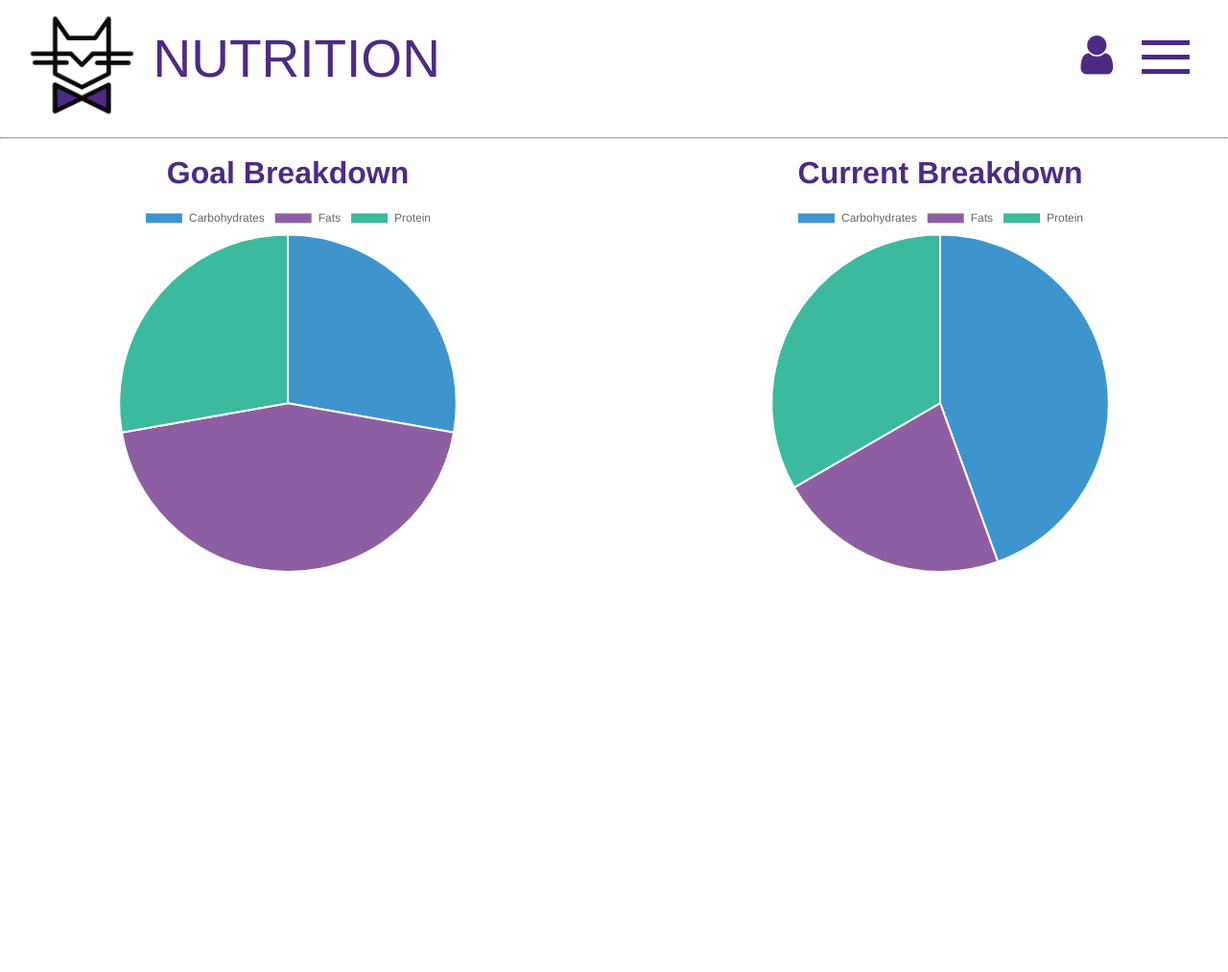
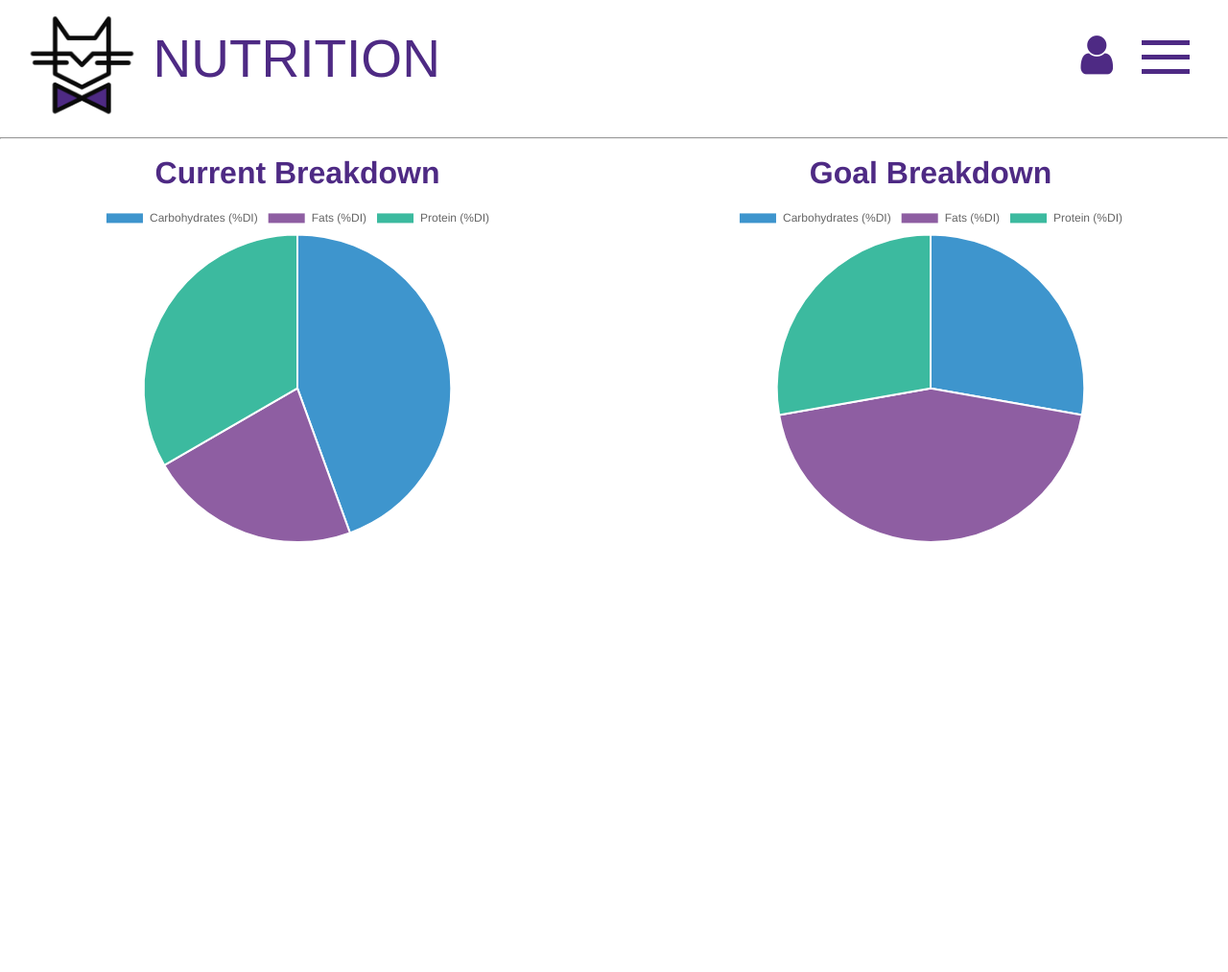
Before and after one commit to twoolardFreelance/healthycare, a PHP site: page /nutrition.html in a window 1280 px wide. Shown: the whole page at 96% size. Run offline with PHP 8.4, Linux system fonts and the light colour scheme; some libraries are stand-ins or nearby versions.

Commit message:
on a prayer

```diff
--- a/css/forms.css
+++ b/css/forms.css
@@ -86,7 +86,7 @@ h2 {
 /* TABS */
 
 a.inactive {
-  color: #cccccc;
+  color:black;
 }
 
 h2.active {
--- a/css/styling.css
+++ b/css/styling.css
@@ -388,15 +388,15 @@ hr {
 }
 
 .charta-container {
-  float: left;
-  width : 600px;
-  height: 800px;
+  float: right;
+  width : 620px;
+  height: 600px;
 }
 
 .chartb-container {
-  float: right;
-  width: 600px;
-  height: 800px;
+  float: left;
+  width: 620px;
+  height: 600px;
 }
 
 .main_text{
@@ -553,3 +553,7 @@ color: #808080;
 text-align: left;
 text-decoration:none;
 }
+
+.bottom-writing {
+  position: relative;
+  bottom: 140px; }
--- a/js/pie.js
+++ b/js/pie.js
@@ -2,7 +2,7 @@ var nutritionCanvas_a, nutritionData_a, pieChart_a, chartOptions_a;
 var nutritionCanvas_b, nutritionData_b, pieChart_b, chartOptions_b;
 
 nutritionData_a = {
-  labels: ["Carbohydrates","Fats","Protein"],
+  labels: ["Carbohydrates (%DI)","Fats (%DI)","Protein (%DI)"],
   datasets: [{
     label: "Percent Daily",
     backgroundColor: ["#3e95cd", "#8e5ea2","#3cba9f"],
@@ -20,7 +20,7 @@ chartOptions_a = {
 };
 
 nutritionData_b = {
-  labels: ["Carbohydrates","Fats","Protein"],
+  labels: ["Carbohydrates (%DI)","Fats (%DI)","Protein (%DI)"],
   datasets: [{
     label: "Percent Daily",
     backgroundColor: ["#3e95cd", "#8e5ea2","#3cba9f"],
@@ -38,6 +38,7 @@ chartOptions_b = {
 };
 
 window.onload = function() {
+
   nutritionCanvas_a = document.getElementById("pie-chart-a");
   pieChart_a = new Chart(nutritionCanvas_a, {
     type: 'pie',
@@ -46,9 +47,10 @@ window.onload = function() {
   });
 
   nutritionCanvas_b = document.getElementById("pie-chart-b");
-  pieChart_b = new Chart(nutritionCanvas_b, {
-    type: 'pie',
-    data: nutritionData_b,
-    options: chartOptions_b
-  });
+    pieChart_b = new Chart(nutritionCanvas_b, {
+      type: 'pie',
+      data: nutritionData_b,
+      options: chartOptions_b
+    });
+
 }
--- a/nutrition.html
+++ b/nutrition.html
@@ -42,11 +42,12 @@
 	<script src="js/pie.js"></script>
 
 	<div class="charta-container">
-		<canvas id="pie-chart-a" width="54" height="40"></canvas>
+		<canvas id="pie-chart-a" width="60" height="40"></canvas>
 	</div>
 	<div class="chartb-container">
-		<canvas id="pie-chart-b" width="54" height="40"></canvas>
+		<canvas id="pie-chart-b" width="60" height="40"></canvas>
 	</div>
+
 
 </main>
 
```
